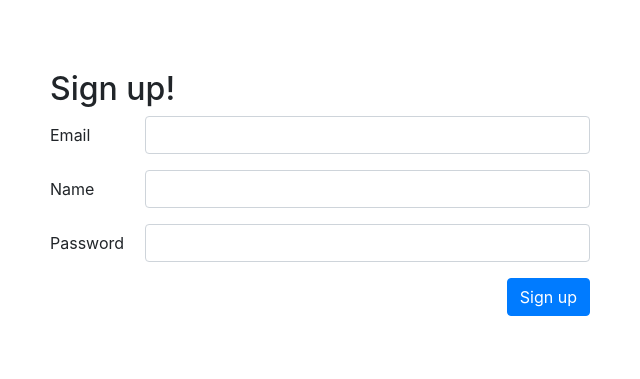
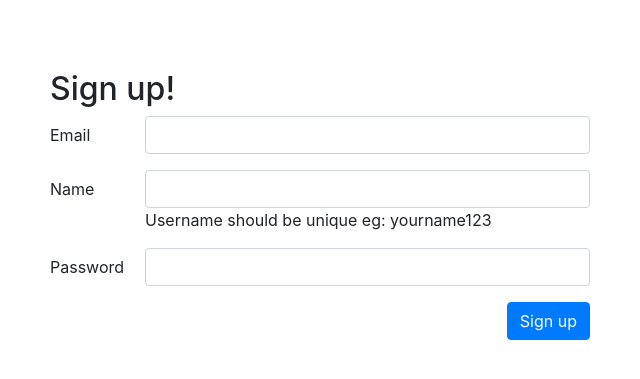
Before and after one commit to vishalppatilp5/devopsfinal_new, a Django app: page /signup in a window 1280 px wide. Shown: the part 56-435 px from the top of the page, without its empty margins (320-960 px from the left). Run offline with Django 4.2, Linux system fonts and the light colour scheme; some libraries are stand-ins or nearby versions.

Commit message:
signup page

```diff
--- a/bookingapp/templates/myapp/signup.html
+++ b/bookingapp/templates/myapp/signup.html
@@ -10,12 +10,14 @@
                         <label for="example-email-input" class="col-2 col-form-label">Email</label>
                         <div class="col-10">
                             <input name='email' class="form-control" type="text" id="example-email-input" required>
+
                         </div>
                     </div>
                     <div class="form-group row">
                         <label for="example-email-input" class="col-2 col-form-label">Name</label>
                         <div class="col-10">
                             <input name='name' class="form-control" type="text" required>
+                            <span>Username should be unique eg: yourname123</span>
                         </div>
                     </div>
                     <div class="form-group row">
```
